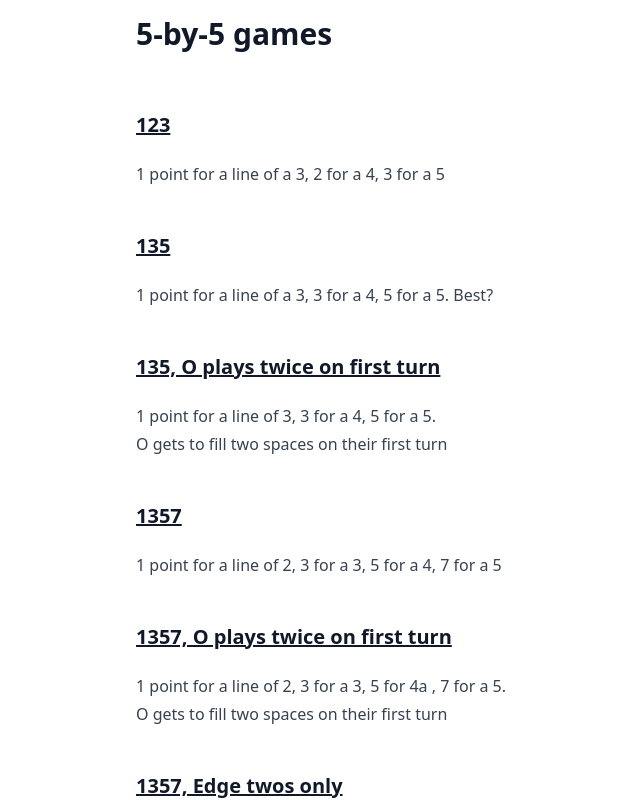
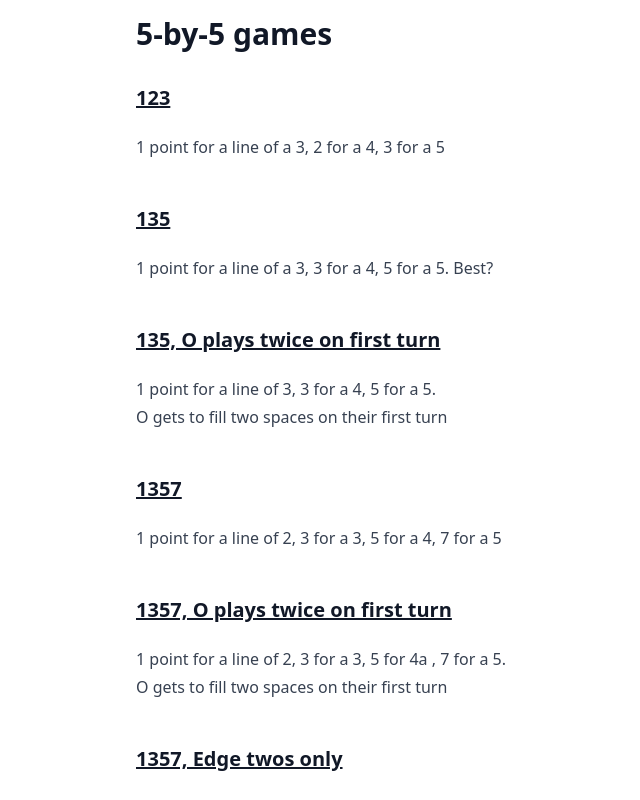
Before and after one commit to edjw/5_by_5_tictactoe, a SvelteKit app: page / in a window 1280 px wide. Shown: the top 800 px of the page, without its empty margins (232-872 px from the left). Built offline with nearby package versions, Linux system fonts and the light colour scheme.

Commit message:
add siteheader

```diff
--- /dev/null
+++ b/src/lib/components/siteHeader.svelte
@@ -0,0 +1,3 @@
+<header>
+	<h1 class="text-3xl mb-0">5-by-5 games</h1>
+</header>
--- a/src/routes/(home)/+page.svelte
+++ b/src/routes/(home)/+page.svelte
@@ -1,9 +1,10 @@
 <script>
 	import { games } from "$lib/store/pages";
+	import SiteHeader from "$lib/components/siteHeader.svelte";
 </script>
 
 <div class="col-span-full flex flex-col px-4 space-y-8">
-	<h1 class="text-3xl">5-by-5 games</h1>
+	<SiteHeader />
 	<nav class="flex flex-col space-y-6">
 		{#each games as game}
 			<section>
```
